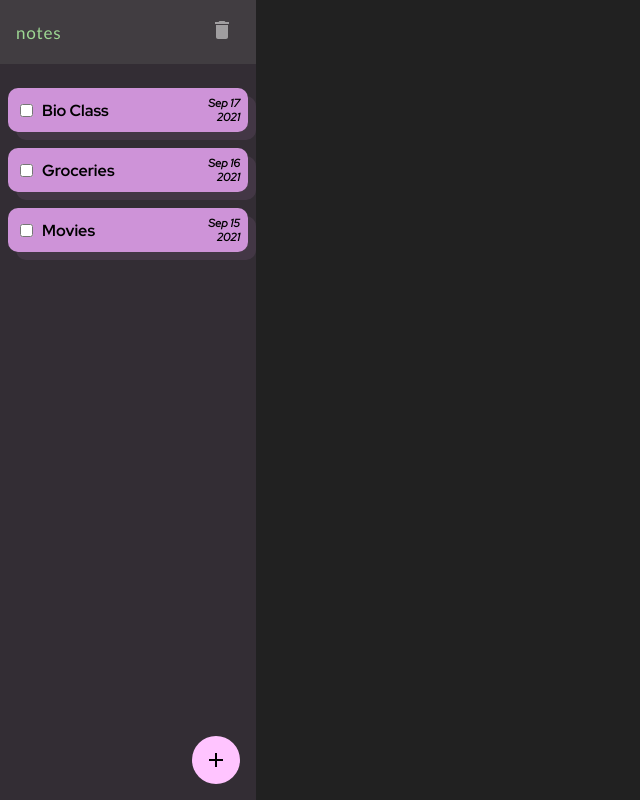
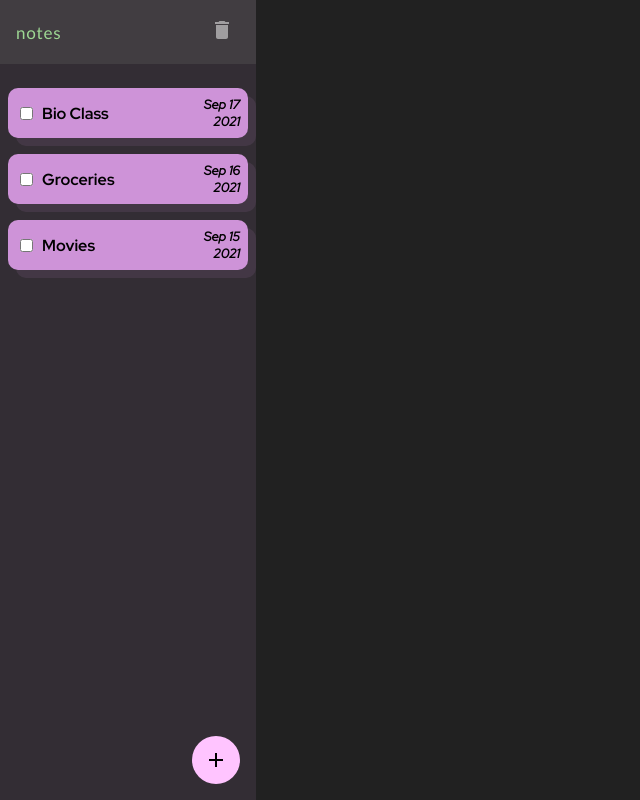
Before and after one commit to HuyaGuru/Notes, a React (Create React App) app: page / in a window 1280 px wide. Shown: the whole page, without its empty margins (0-640 px from the left). Built offline with nearby package versions, Linux system fonts and the light colour scheme; a web font is replaced by a local one.

Commit message:
changed: fs-0-7 to fs-0-8

```diff
--- a/src/components/App.css
+++ b/src/components/App.css
@@ -251,8 +251,8 @@ textarea {
 }
 
 /* font size */
-.fs-0-7 {
-	font-size: 0.7rem;
+.fs-0-8 {
+	font-size: 0.8rem;
 }
 
 .fs-1-1 {
--- a/src/components/Card.js
+++ b/src/components/Card.js
@@ -43,7 +43,7 @@ function Card(props) {
 				</label>
 			</div>
 			<div
-				className="card-date fw-b fs-0-7 h-cu-p"
+				className="card-date fw-b fs-0-8 h-cu-p"
 				data-index={props.index}
 			>
 				{displayDate}
```
